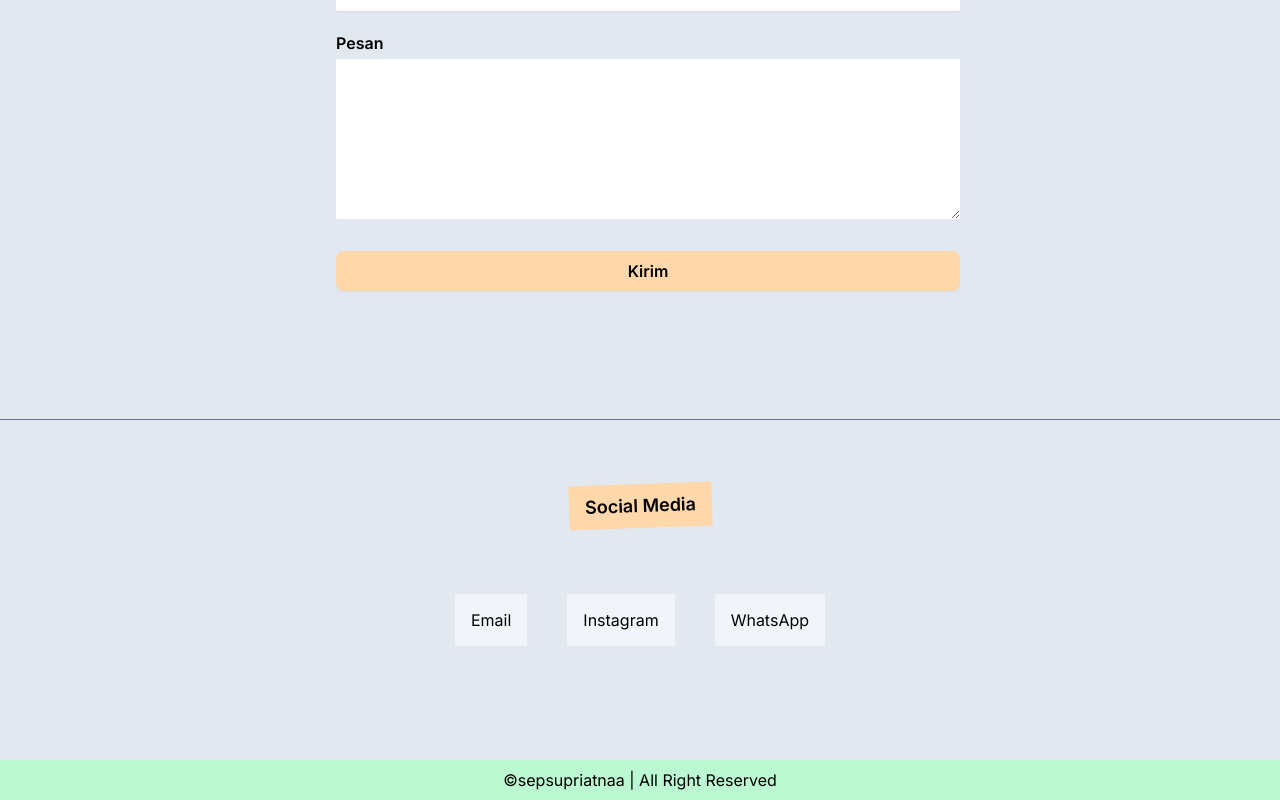
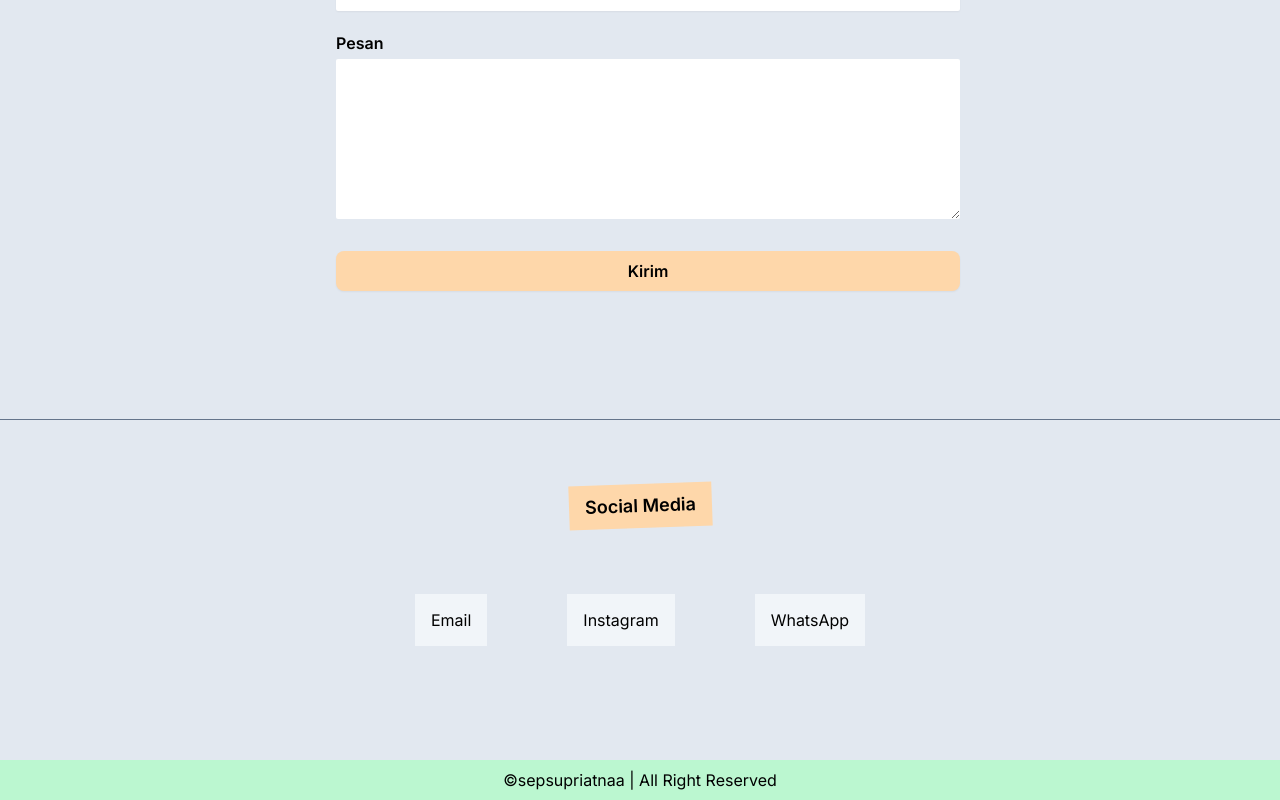
Before and after one commit to asep933/portfolio-sepsupriatnaa, a Next.js app: page / in a window 1280 px wide. Shown: the part 3070-3870 px from the top of the page. Built offline with nearby package versions, Linux system fonts and the light colour scheme.

Commit message:
menambah px-4 ke sosmed

```diff
--- a/app/page.js
+++ b/app/page.js
@@ -126,10 +126,10 @@ const Page = () => {
                 <div className="bg-slate-200 pt-16 pb-32 px-4 w-full flex justify-center items-center flex-col space-y-20">
                     <h1 className="text-lg font-semibold bg-orange-200 px-4 p-2 transform -rotate-2 hover:rotate-0">Social Media</h1>
 
-                    <div className="space-x-10 mx-4">
-                        <a href="mailto:asep93339@gmail.com" className="bg-slate-100 p-4 hover:bg-slate-300">Email</a>
-                        <a href="https://www.instagram.com/sepsupriatnaa/" target="_blank" className="bg-slate-100 p-4 hover:bg-slate-300">Instagram</a>
-                        <a href="https://wa.me/6285872256552"target="_blank" className="bg-slate-100 p-4 hover:bg-slate-300">WhatsApp</a>
+                    <div className="px-4 block">
+                        <a href="mailto:asep93339@gmail.com" className="bg-slate-100 p-4 m-5 lg:m-10 hover:bg-slate-300">Email</a>
+                        <a href="https://www.instagram.com/sepsupriatnaa/" target="_blank" className="bg-slate-100 lg:m-10 p-4 m-5 hover:bg-slate-300">Instagram</a>
+                        <a href="https://wa.me/6285872256552"target="_blank" className="bg-slate-100 p-4 m-5 lg:m-10 hover:bg-slate-300">WhatsApp</a>
                     </div>
                 </div>
             {/* contact end */}
```
